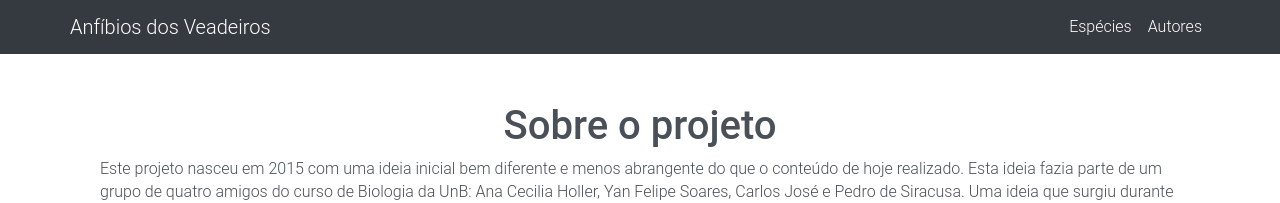
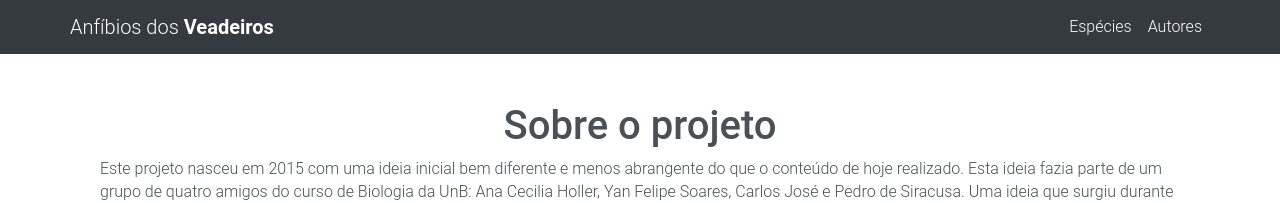
Before and after one commit to pedrosiracusa/guia_anuros_chapada, a Jekyll site: the page built from autores.html, in a window 1280 px wide and 900 px high. Shown: the top 203 px of the window. Built offline with Jekyll 4.4.1, drawn with Linux system fonts in a browser that asks for light colours.

Commit message:
Making page title on header part bold

```diff
--- a/_includes/header.html
+++ b/_includes/header.html
@@ -20,7 +20,8 @@
 
 <nav class="navbar navbar-expand navbar-dark bg-dark" id="">
   <div class="container">
-    <a class="navbar-brand" rel="author" href="{{ "/" | relative_url }}">{{ site.title | escape }}</a>
+    <!--<a class="navbar-brand" rel="author" href="{{ "/" | relative_url }}">{{ site.title | escape }}</a>-->
+    <a class="navbar-brand" rel="author" href="{{ "/" | relative_url }}">Anfíbios dos <span class="font-weight-bold">Veadeiros</span></a>
 
     <button class="navbar-toggler d-lg-none" type="button" data-toggle="collapse" data-target="#navbarToggleExternalContent"
       aria-controls="navbarToggleExternalContent" aria-expanded="false" aria-label="Toggle navigation">
```
